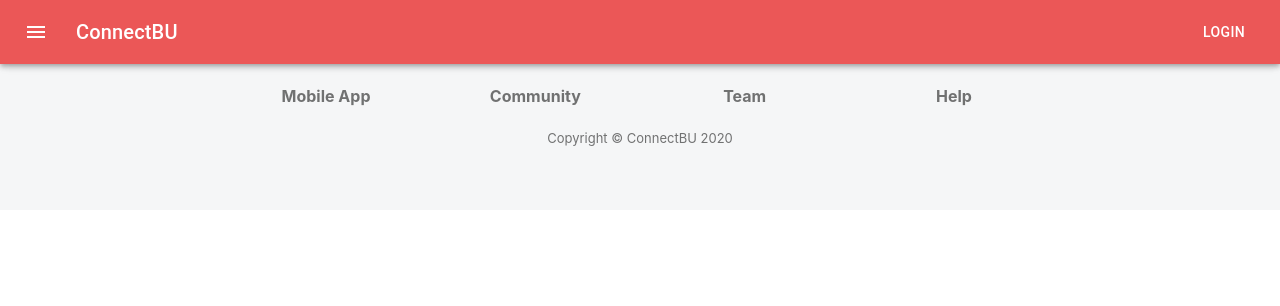
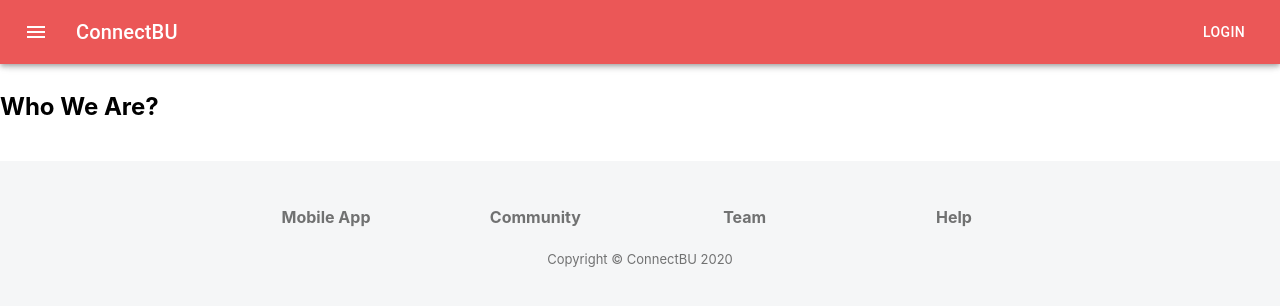
Before and after one commit to bchan/ConnectBU, a React (Create React App) app in the folder frontend/: page /aboutus in a window 1280 px wide. Shown: the top 306 px of the page. Built offline with nearby package versions, Linux system fonts and the light colour scheme.

Commit message:
About Us page
I created an about us page and I attached to About us button in the nav bar

```diff
--- /dev/null
+++ b/frontend/src/components/About_us.js
@@ -0,0 +1,49 @@
+import React from 'react';
+import { makeStyles } from '@material-ui/core/styles';
+import InputLabel from '@material-ui/core/InputLabel';
+import MenuItem from '@material-ui/core/MenuItem';
+import FormHelperText from '@material-ui/core/FormHelperText';
+import FormControl from '@material-ui/core/FormControl';
+import Select from '@material-ui/core/Select';
+import Grid from '@material-ui/core/Grid';
+import TextField from '@material-ui/core/TextField';
+import Autocomplete from '@material-ui/lab/Autocomplete';
+
+const useStyles = makeStyles((theme) => ({
+  formControl: {
+    margin: theme.spacing(0),
+    marginTop: theme.spacing(0),
+    marginLeft: theme.spacing(20),
+    marginBottom: theme.spacing(10),
+    minWidth: 150,
+  },
+  selectEmpty: {
+    marginTop: theme.spacing(0),
+  },
+}));
+export default function Signup()  {
+
+    const classes = useStyles();
+
+    return (
+
+        <div>
+        <p style={{
+            'white-space': 'pre-wrap'
+            }}>{"\n"}
+        </p>
+        <p style={{
+            'white-space': 'pre-wrap'
+            }}>{"\n"}
+        </p>
+
+            <Grid item xs={10} sm={5}>
+                <div className={classes.paper}>
+
+                 <h2>Who We Are?</h2>
+
+                 </div>
+            </Grid>
+        </div>
+    )
+}
--- a/frontend/src/components/Footer.js
+++ b/frontend/src/components/Footer.js
@@ -17,7 +17,7 @@
     },
     {
       name: 'Team',
-      link: '/',
+      link: '/aboutus',
     },
     {
       name: 'Help',
--- a/frontend/src/components/NavBar.js
+++ b/frontend/src/components/NavBar.js
@@ -52,9 +52,9 @@
       path: '/',
     },
     {
-      title: 'Community',
+      title: 'About Us',
       icon: <PeopleIcon />,
-      path: '/',
+      path: '/aboutus',
     },
     {
       title: 'Support',
--- a/frontend/src/index.js
+++ b/frontend/src/index.js
@@ -8,6 +8,7 @@
 import Signup from './components/Signup';
 import Support from './components/Support';
 import HomeLI from './components/Home_LI'
+import AboutUs from './components/About_us'
 import reportWebVitals from './reportWebVitals';
 import { BrowserRouter as Router, Switch, Route } from "react-router-dom";
 // import BotBar from './components/BotBar'
@@ -34,6 +35,9 @@
         <Route path="/search">
           <HomeLI />
         </Route>
+        <Route path="/aboutus">
+          <AboutUs />
+        </Route>
       </Switch>
       <Footer />
     </Router>
```
Also changed, not shown: frontend/src/components/Signup.js (+1 -16 lines).
